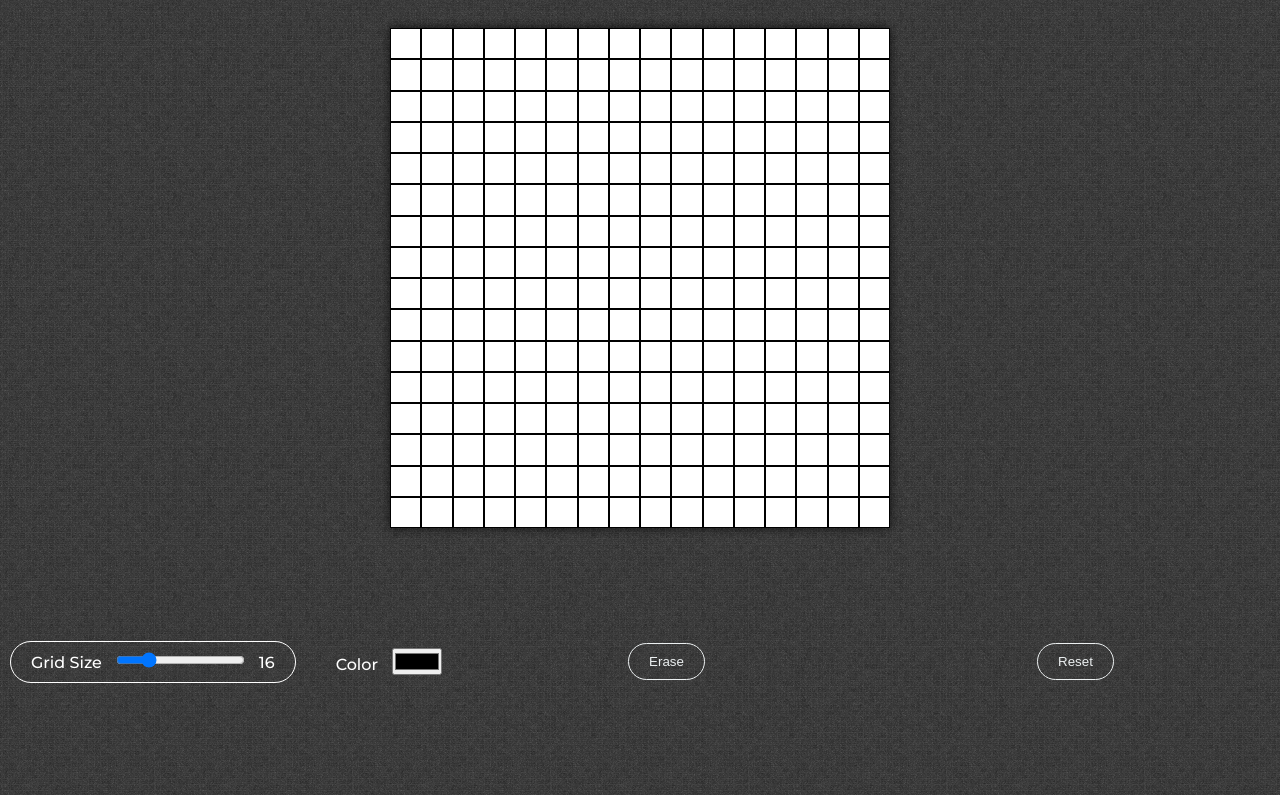
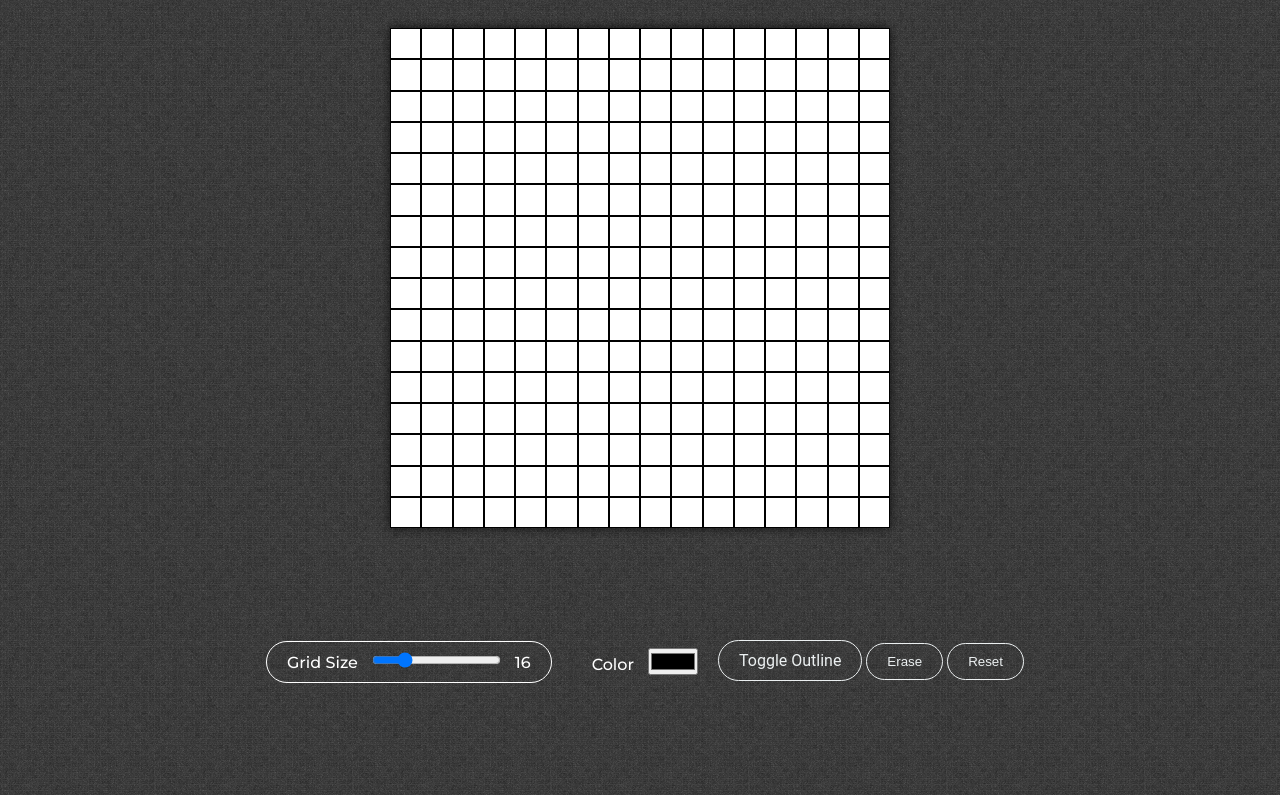
Before and after one commit to Aaradhy-Sharma/top-etch, a plain HTML site: page index.html in a window 1280 px wide. Shown: the part 185-980 px from the top of the page. Drawn offline with Linux system fonts and the light colour scheme.

Commit message:
added toggleBorder functionality

```diff
--- a/css/styles.css
+++ b/css/styles.css
@@ -126,7 +126,7 @@ nav{
     border-collapse: collapse;
 }
 
-.square{
+.outline{
     border: 0.1px solid black;
 }
 
@@ -202,3 +202,19 @@ nav{
     background-color: rgba(240, 248, 255, 0.8);
     color: #0088a9;
 }
+
+.toggleButton{
+    margin: 1px auto;
+    padding: 10px 20px;
+    background-color: rgba(240, 248, 255, 0);
+    border: 1px solid #ecf0f1;
+    border-radius: 50px;
+    cursor: pointer;
+    color: #ecf0f1;
+    transition: all 0.3s ease 0s;
+}
+
+.toggleButton:hover{
+    background-color: rgba(240, 248, 255, 0.8);
+    color: #0088a9;
+}
--- a/index.html
+++ b/index.html
@@ -45,8 +45,11 @@
                     <label for="color" class="colorLabel">Color</label>
                     <input type="color" class="color" id="color-picker" value="#000000" onchange="changeColor(this.value)">
                 </div>
+                    <div class="buttonTab">
+                    <buttob class="toggleButton id="toggleBtn" onclick="toggleOutline()">Toggle Outline</buttob>
                     <button class="eraseButton" onclick="eraseGrid()">Erase</button>
                     <button class="resetButton" id="eraseBtn" onclick="clearGrid()">Reset</button>
+                    </div>
             </div>
         </div>
     </main>
--- a/js/script.js
+++ b/js/script.js
@@ -13,6 +13,20 @@ function eraseGrid(e){
     color = 'white';
 }
 
+let outline = true;
+
+function toggleOutline(e){
+    let squares = document.querySelectorAll('.square');
+    outline = !outline;
+    if(outline){
+        squares.forEach(square => square.classList.add('outline'));
+    }else{
+        squares.forEach(square => square.classList.remove('outline'));
+    }
+
+}
+
+
 
 function createGrid(sizeVar) {
     let sketchBoard = document.querySelector('#sketch-board');
@@ -24,6 +38,7 @@ function createGrid(sizeVar) {
     for (let i = 0; i < sizeVar * sizeVar; i++) {
         let square = document.createElement('div');
         square.classList.add('square');
+        square.classList.add('outline');
         sketchBoard.insertAdjacentElement('beforeend', square);
         square.addEventListener('mouseover', draw);
         square.addEventListener('touchmove', draw);
```
